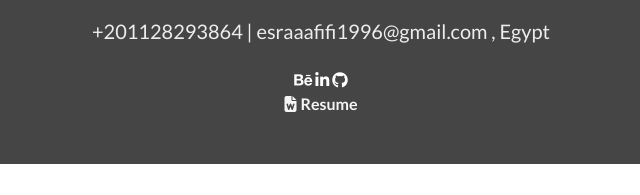
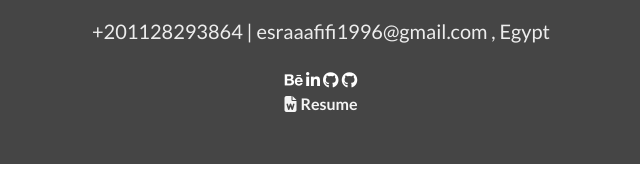
Before and after one commit to EsraaAfifi/Portfolio, a plain HTML site: page index.html in a window 1280 px wide. Shown: the part 401-596 px from the top of the page, 319-959 px from the left. Drawn offline with Linux system fonts and the light colour scheme.

Commit message:
update email

```diff
--- a/index.html
+++ b/index.html
@@ -75,12 +75,13 @@
 		                            <a href="https://www.behance.net/esraa-afiffe2f" target="_blank"><i class="fa fa-behance" aria-hidden="true"></i></a>
 					    <a href="https://www.linkedin.com/in/esraa-afifi-28b222100/" target="_blank"><i class="fa fa-linkedin" aria-hidden="true"></i></a>
 					    <a href="https://github.com/EsraaAfifi" target="_blank"><i class="fa fa-github" aria-hidden="true"></i></a>
+						<a href="" target="_blank"><i class="fa fa-github" aria-hidden="true"></i></a>
 		                        </li>
 
 
 
 		<!--                         <li>
-		                            <a href="esraaafifi1996@gmail.com" target="_blank"><i class="fa fa-google-plus" aria-hidden="true"></i></a>
+		                            <a href="esraaafifi1996@gmail.com" target="_blank"><i class="fa-solid fa-envelope"></i></a>
 		                        </li> -->
 		                    </ul>
 		                </div>
```
